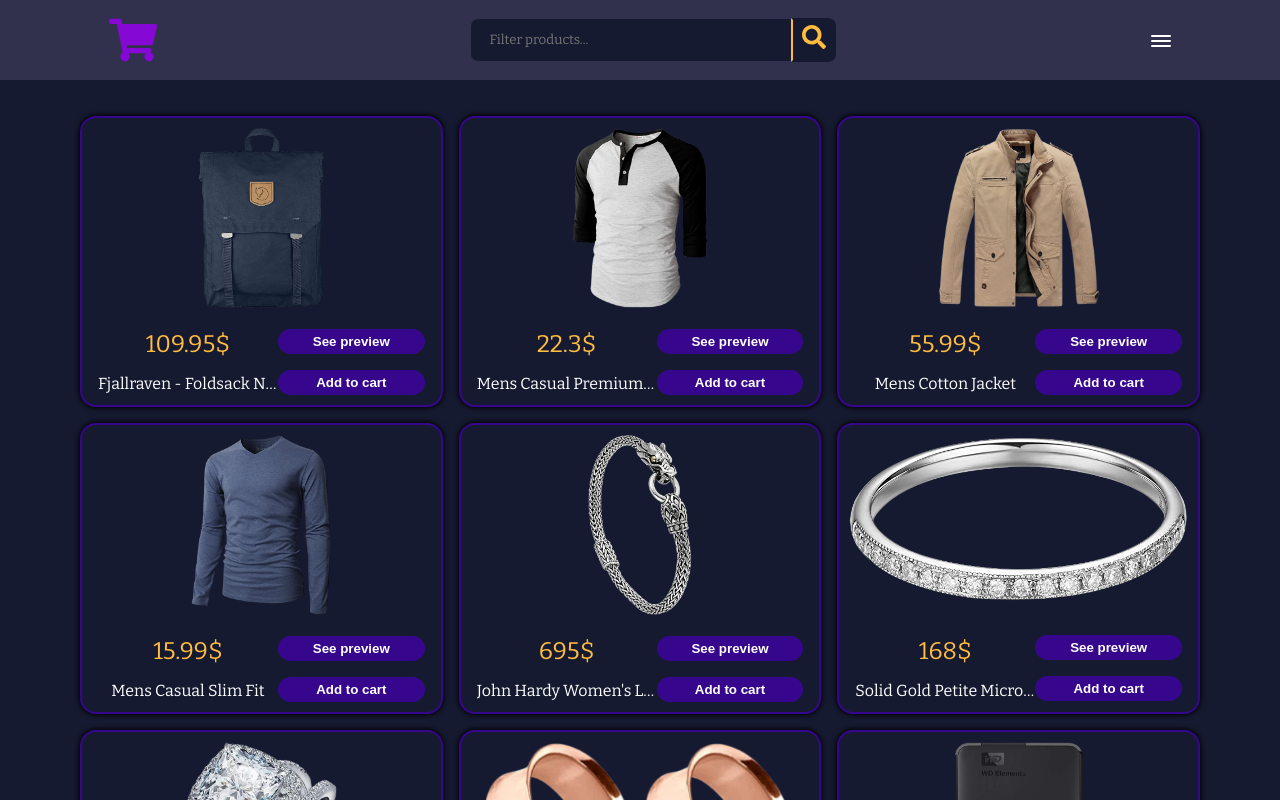
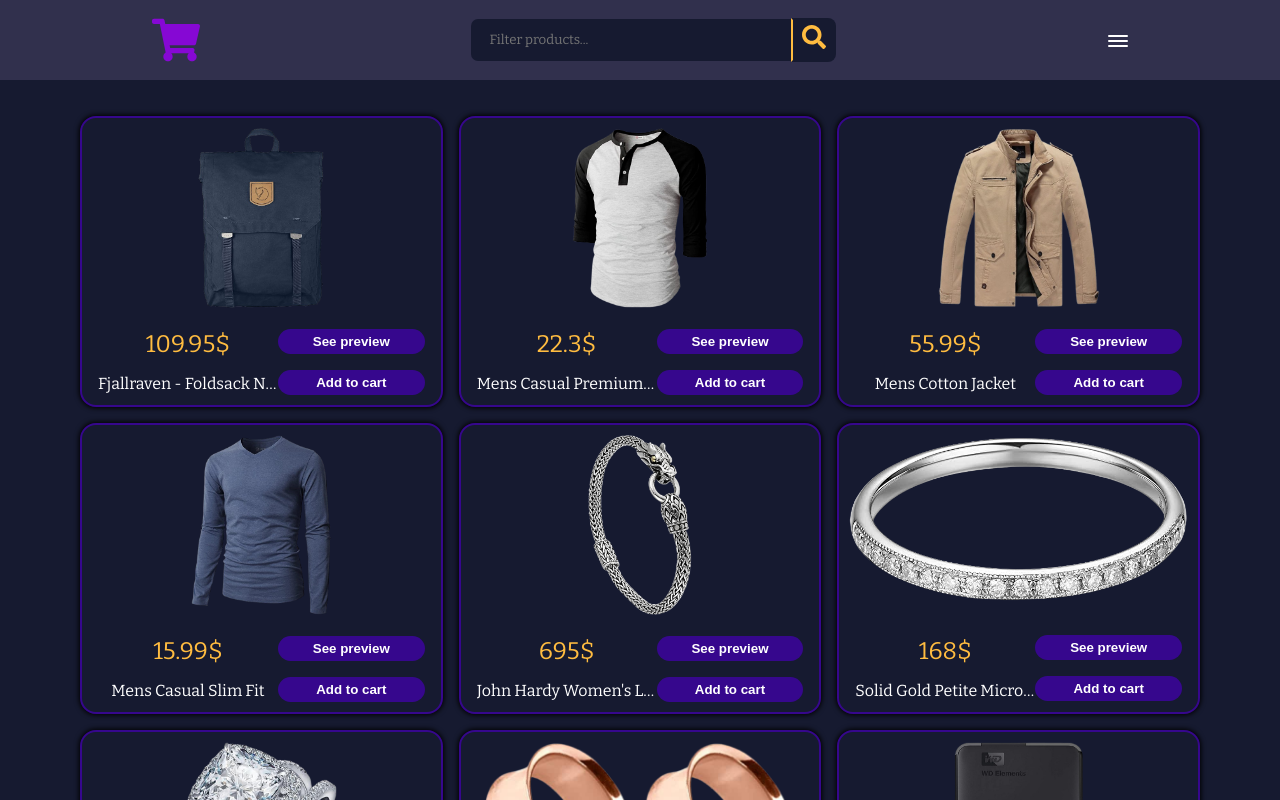
Before and after one commit to Eckry/store-app, a React (Vite) app: page / in a window 1280 px wide. Shown: the top 800 px of the page. Built offline with nearby package versions, Linux system fonts and the light colour scheme.

Commit message:
fix header wrapper

```diff
--- a/src/components/styles/Header.css
+++ b/src/components/styles/Header.css
@@ -7,7 +7,6 @@
   width: 100%;
   display: flex;
   justify-content: space-around;
-  gap: 8rem;
   align-items: center;
   top: 0;
   z-index: 50;
```
